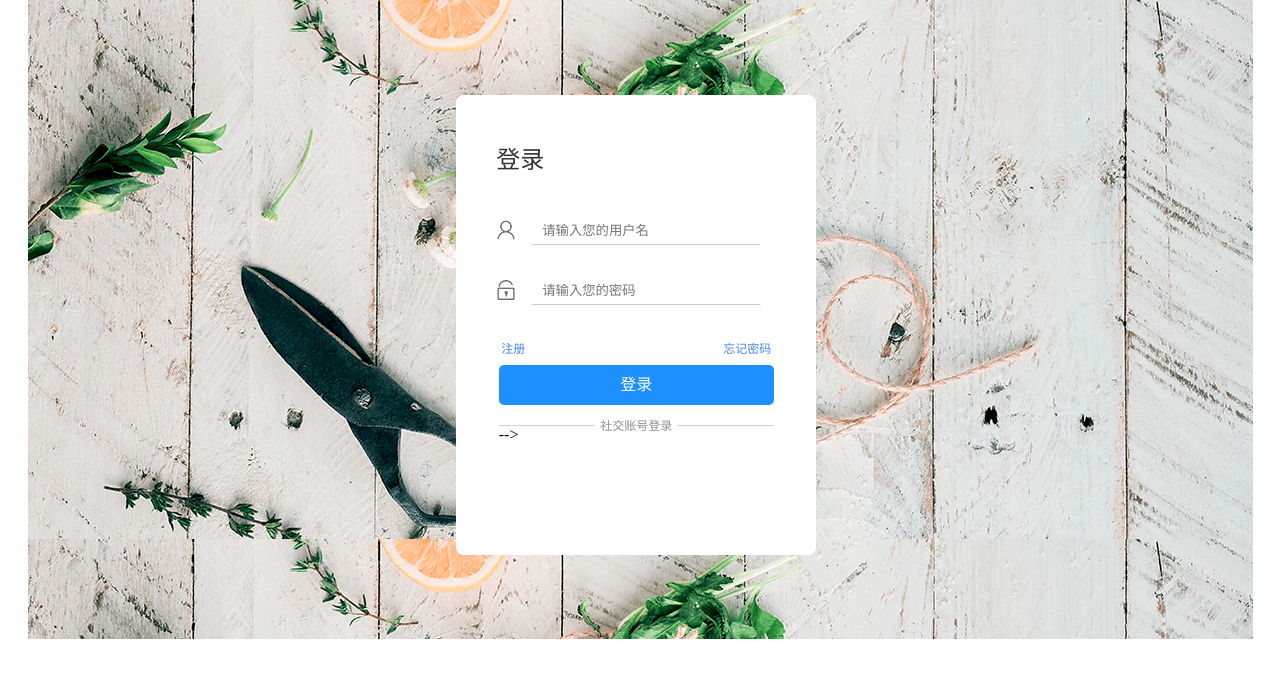
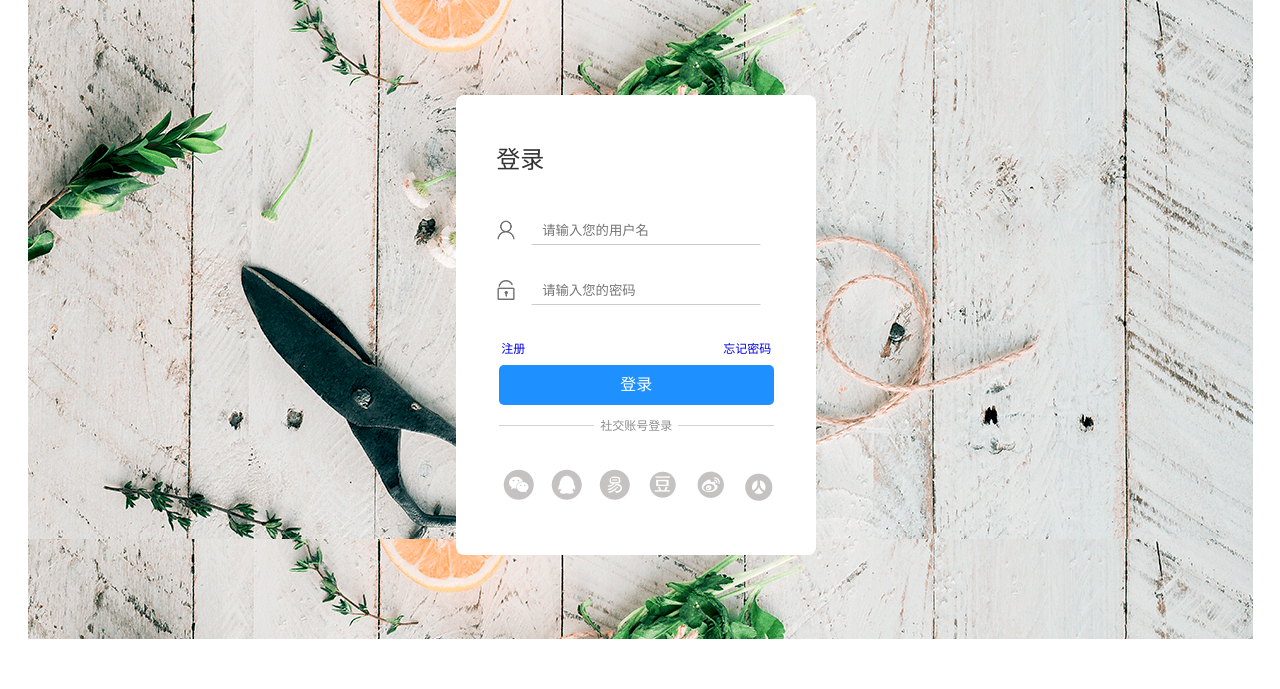
Before and after one commit to liuxidejia/project_westwillow, a PHP site: page /demo/login.html in a window 1280 px wide. Shown: the part 111-800 px from the top of the page. Run offline with PHP 8.4, Linux system fonts and the light colour scheme; style sheets or scripts are compiled from the project's sources.

Commit message:
这是第二版

```diff
--- a/demo/login.html
+++ b/demo/login.html
@@ -7,7 +7,6 @@
     <title>登录</title>
     <link rel="stylesheet" href="../css/login.css">
     <link rel="stylesheet" href="../css/iconfont (2).css">
-
 </head>
 <body>
    <div class="bgBox">
@@ -41,14 +40,26 @@
                     <div class="yhsd">
                         <span class="yhsd-font-text">社交账号登录</span>
                     </div>
-                    <!-- <ul>
-                        <li><a href="https://youhaosuda.com/api/auth?type=weixin&amp;from=https%3A%2F%2Fwww.westwillow.cn" class="icon-weixin-round"><span>微信登录</span></a></li>
-                        <li><a href="https://youhaosuda.com/api/auth?type=qq&amp;from=https%3A%2F%2Fwww.westwillow.cn" class="icon-qq-round"><span>QQ登录</span></a></li>
-                        <li><a href="https://youhaosuda.com/api/auth?type=netease" class="icon-netease-round"><span>网易登录</span></a></li>
-                        <li><a href="https://youhaosuda.com/api/auth?type=douban" class="icon-douban-round"><span>豆瓣登录</span></a></li>
-                        <li><a href="https://youhaosuda.com/api/auth?type=weibo" class="icon-weibo-round"><span>微博登录</span></a></li> -->
-                        <!-- <li><a href="https://youhaosuda.com/api/auth?type=renren" class="icon-renren-round"><span>人人登录</span></a></li>   -->
-                    <!-- </ul> --> -->
+                    <ul>
+                        <li>
+                            <a class="iconfont icon-weixin"></a>
+                        </li>
+                        <li>
+                            <a class="iconfont icon-QQ"></a>
+                        </li>
+                        <li>
+                            <a class="iconfont icon-wangyi1"></a>
+                        </li>
+                        <li>
+                            <a class="iconfont icon-douban1"></a>
+                        </li>
+                        <li>
+                            <a class="iconfont icon-weibo1"></a>
+                        </li>
+                        <li>
+                            <a class="iconfont icon-icon1"></a>
+                        </li>
+                    </ul>
                 </div>
             </div>
         </div>
--- a/package.json
+++ b/package.json
@@ -17,6 +17,7 @@
   },
   "homepage": "https://github.com/liuxidejia/project_westwillow#readme",
   "devDependencies": {
-    "gulp": "^4.0.2"
+    "gulp": "^4.0.2",
+    "gulp-ruby-sass": "^4.0.0"
   }
 }
--- a/sass/login.scss
+++ b/sass/login.scss
@@ -14,7 +14,6 @@ body{
 }
 a{
     text-decoration: none;
-    color: #48e;
 }
 .bgBox{
     width:1225px;
@@ -139,16 +138,41 @@ a{
     color: rgb(143, 141, 141);
     font-size:12px;
 }
+.loginFooter .icon-weixin:hover{
+    color:rgb(18, 143, 18);
+}
+.loginFooter .icon-QQ:hover{
+    color:rgb(240, 35, 35);
+}
+.loginFooter .icon-wangyi1:hover{
+    color:rgb(59, 35, 168);
+}
+.loginFooter .icon-douban1:hover{
+    color:rgb(16, 172, 199);
+}
+.loginFooter .icon-weibo1:hover{
+    color:rgb(118, 207, 16);
+}
+.loginFooter .icon-icon1:hover{
+    color:rgb(180, 30, 194);
+}
+
 .loginFooter ul {
+    display: flex;
+    justify-content: space-between;
+    align-items: center;
     padding-left: 0;
     list-style: none;
     width: 280px;
-    margin: 24px auto 0;
-    text-align: center;
+    margin: 40px auto 0;
+}
+.loginFooter .iconfont{
+    font-size:30px;
+    color:rgb(197, 194, 194);
 }
 .loginFooter li {
     display: inline-block;
-    padding: 0 6px;
+    padding: 0 5px;
     font-size: 34px;
     position: relative;
     cursor: pointer;
```
Also changed, not shown: gulpfile.js (+16 -16 lines).
